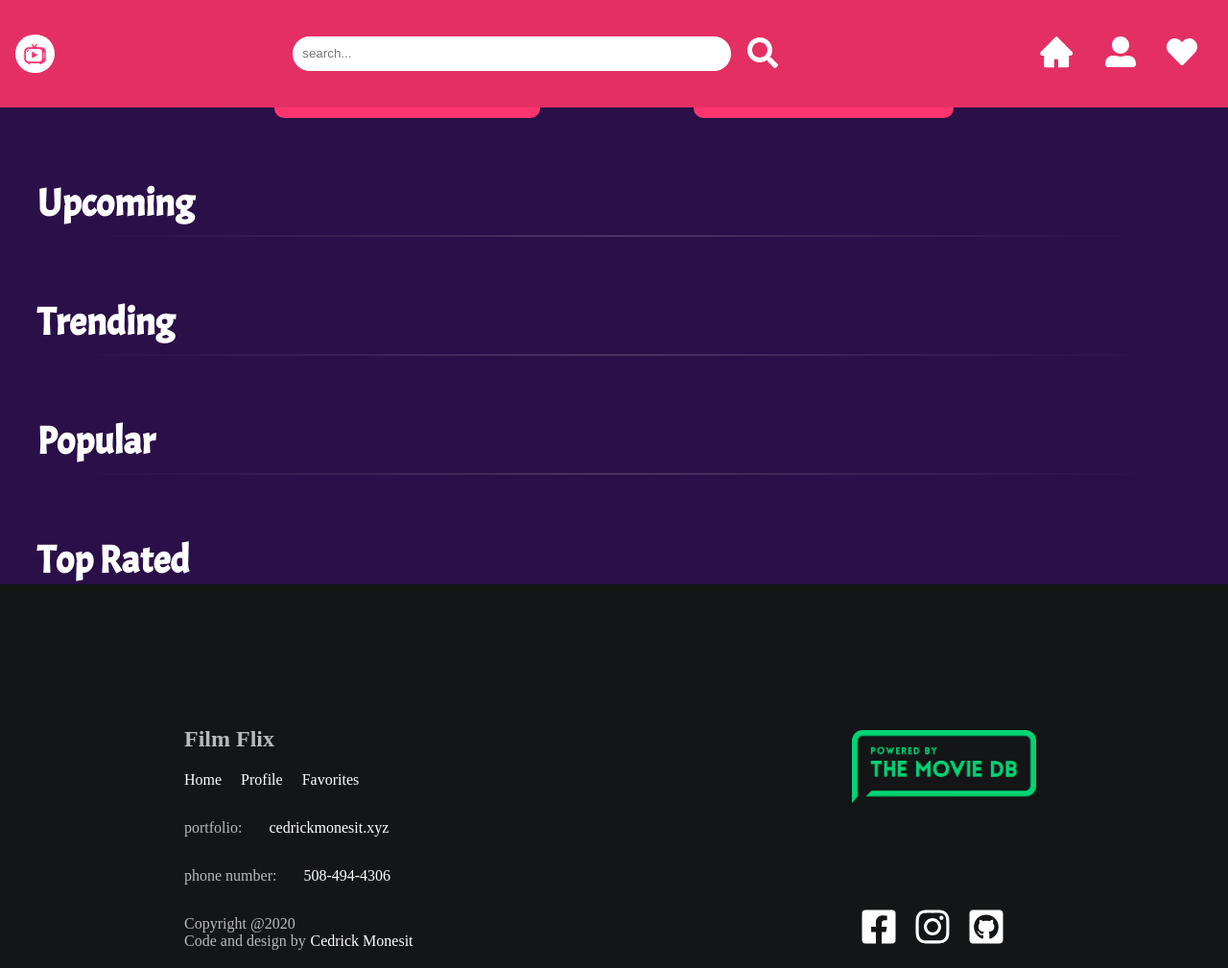
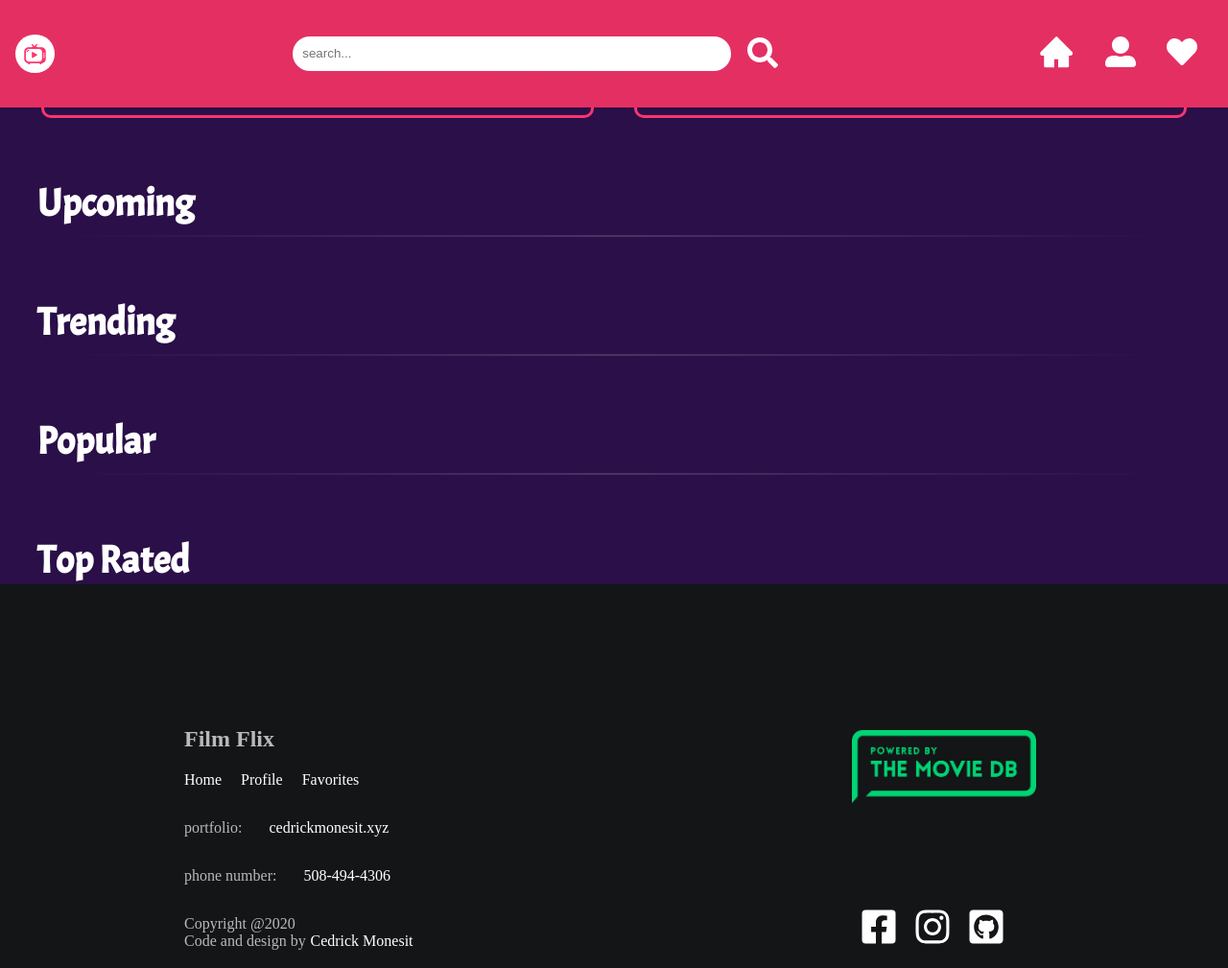
Before and after one commit to cedrickmonesit/movie-app, a React app: page / in a window 1280 px wide. Shown: the whole page at 96% size. Built offline with nearby package versions, Linux system fonts and the light colour scheme; no server answers; a web font is replaced by a local one.

Commit message:
Added comments to shows component
Added comments and finishing touches to the shows component and tv shows feature.

```diff
--- a/src/components/carousel/Carousel.js
+++ b/src/components/carousel/Carousel.js
@@ -20,6 +20,7 @@ class MovieShowCarousel extends React.Component {
     return;
   }
 
+  //renders carousel with movies values
   renderMovies() {
     if (this.props.movies) {
       //loops through movies foreach movie returns jsx
@@ -46,6 +47,7 @@ class MovieShowCarousel extends React.Component {
     }
   }
 
+  //renders carousel with shows values
   renderShows() {
     if (this.props.shows) {
       //loops through movies foreach movie returns jsx
@@ -103,6 +105,8 @@ class MovieShowCarousel extends React.Component {
         },
       },
     };
+
+    //this conditional will check whether movies or show should be shown depending which one is truthy
     if (this.props.movies) {
       return (
         <Carousel
--- a/src/components/carousel/ImageCarousel.js
+++ b/src/components/carousel/ImageCarousel.js
@@ -7,6 +7,7 @@ import "./imageCarousel.scss";
 import renderMovieGenres from "../renderMovieGenres"; //reusable function
 
 class ImageCarousel extends React.Component {
+  //renders imagecarousel with movies values
   renderMovies() {
     //loops through movies foreach movie returns jsx
     return this.props.movies.map(movie => {
@@ -33,6 +34,7 @@ class ImageCarousel extends React.Component {
     });
   }
 
+  //renders imagecarousel with shows values
   renderShows() {
     //loops through movies foreach show returns jsx
     return this.props.shows.map(show => {
@@ -69,6 +71,8 @@ class ImageCarousel extends React.Component {
       animationSpeed: 500,
       arrows: false,
     };
+
+    //conditional that determines which one is truthy to show the jsx
     if (this.props.movies) {
       return <Carousel {...settings}>{this.renderMovies()}</Carousel>;
     } else if (this.props.shows) {
--- a/src/components/home/Home.js
+++ b/src/components/home/Home.js
@@ -30,6 +30,8 @@ class Home extends React.Component {
     this.props.fetchTopRated();
   }
 
+  //will render movies with carousels shows are rendered through the shows component
+  //movies and shows are switched using react-router-dom {Link} movies are with the Home component while shows are in the shows component
   renderHome(movies, genres) {
     return (
       <React.Fragment>
@@ -99,6 +101,7 @@ const mapStateToProps = state => {
 };
 
 //connect function from react-redux to access redux store and dispatch actions
+//to use action creators it must be passed into the connect()
 export default connect(mapStateToProps, {
   fetchTrending,
   fetchUpcoming,
--- a/src/components/home/Shows.js
+++ b/src/components/home/Shows.js
@@ -26,6 +26,7 @@ class Shows extends React.Component {
   }
 
   render() {
+    //destructuring component props to use this.props.shows & this.props.genres
     const { shows, genres } = this.props;
     return (
       <div className="home-container">
--- a/src/components/home/home.scss
+++ b/src/components/home/home.scss
@@ -38,25 +38,27 @@ body {
 
 .home-container-movie-show-buttons {
   display: flex;
-  justify-content: center;
+  width: 100%;
+  justify-content: space-evenly;
   margin-top: 4%;
 }
 
 .home-container-movies-button,
 .home-container-shows-button {
+  text-align: center;
   text-decoration: none;
   display: block;
-  margin: 0 1rem;
   font-size: 1.5rem;
-  padding: 0.2rem 2.5rem;
   color: white;
   border: 3px solid #fe346e;
-  background: #fe346e;
+  background: none;
   border-radius: 10px;
-  transition: all 0.3s ease-in-out;
+  transition: all 0.4s ease-in-out;
+  width: 45%;
+  padding: 0.5rem;
 
   &:hover {
-    background: none;
+    background: #fe346e;
   }
 }
 
@@ -67,11 +69,8 @@ body {
   .home-container-genre {
     font-size: 2.5rem;
   }
-
   .home-container-movies-button,
   .home-container-shows-button {
     font-size: 2.5rem;
-    padding: 0.5rem 5rem;
-    margin: 0 5rem;
   }
 }
```
